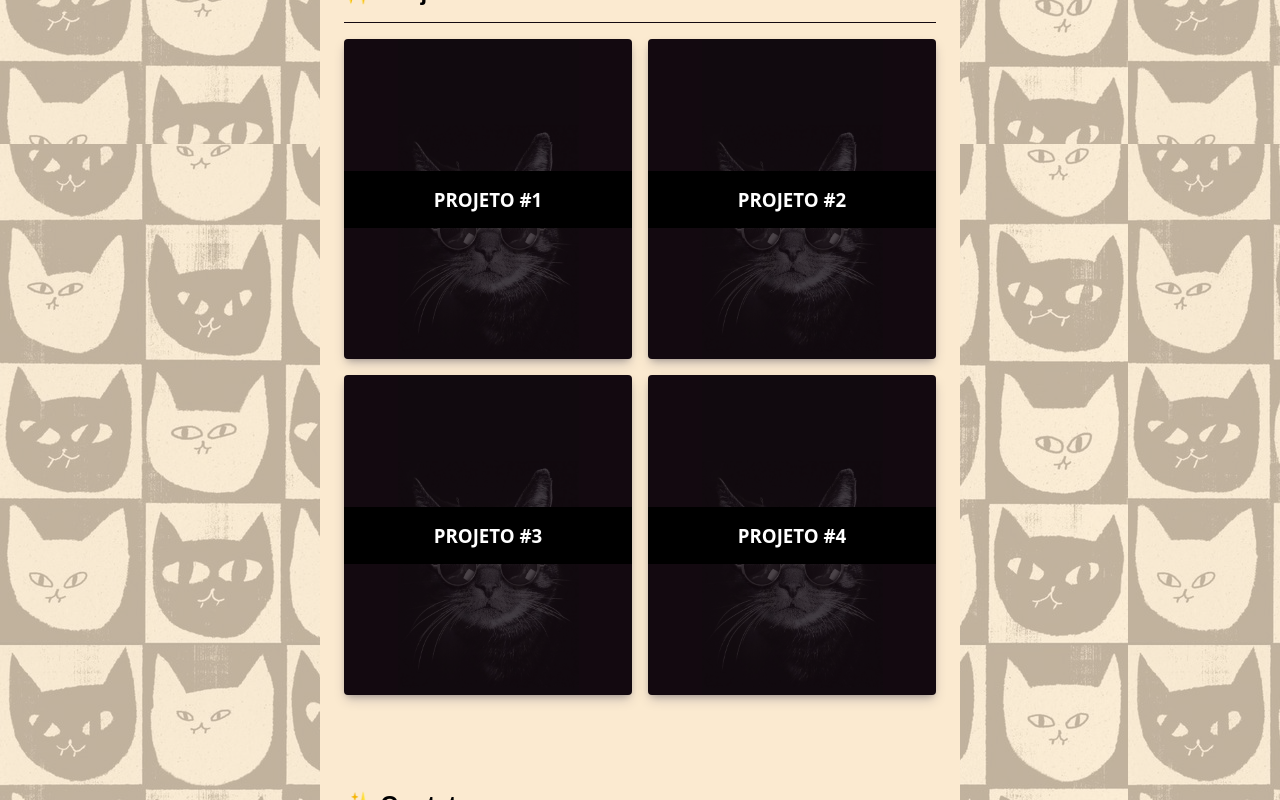
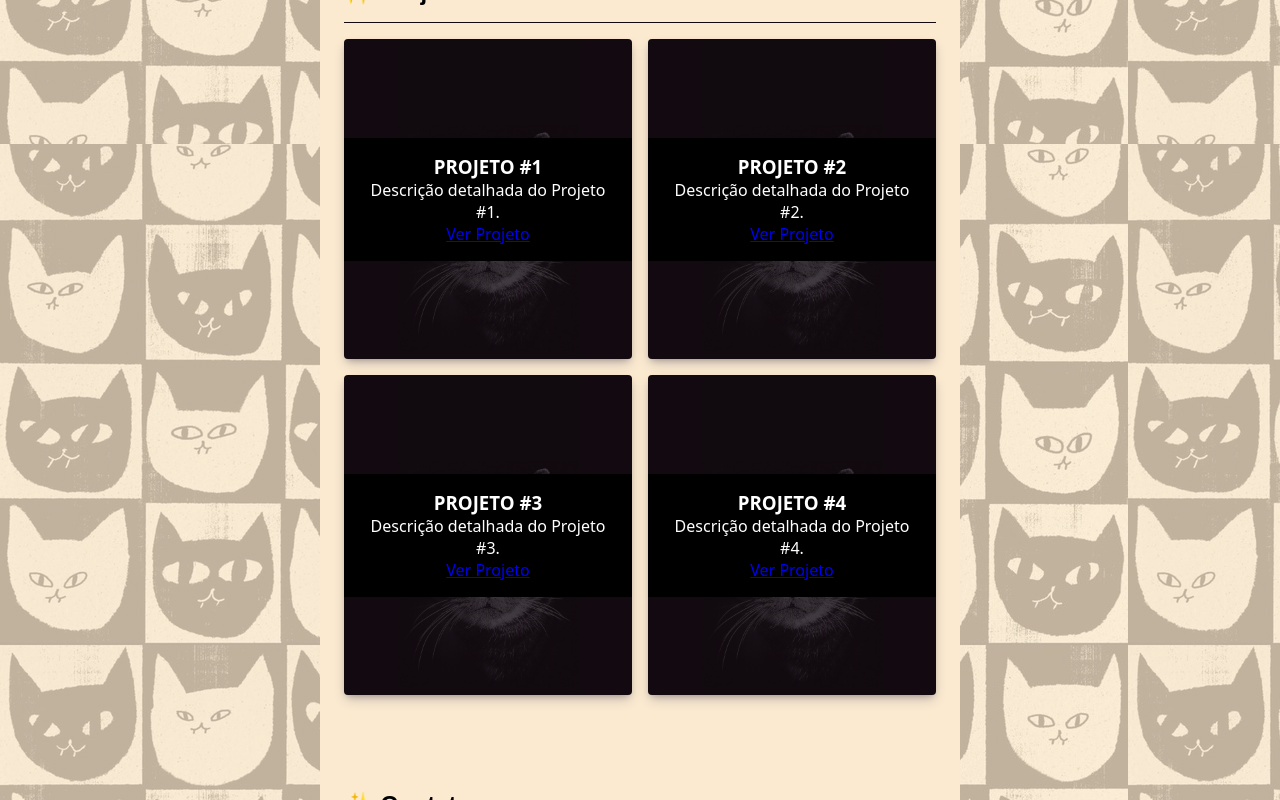
Before and after one commit to SandyPSousa/portfolio-ss, a React (Vite) app in the folder portfolio_ss/: page / in a window 1280 px wide. Shown: the part 1860-2660 px from the top of the page. Built offline with nearby package versions, Linux system fonts and the light colour scheme; a web font is replaced by a local one.

Commit message:
Atualização na função Panel

```diff
--- a/portfolio_ss/src/components/Panel/index.jsx
+++ b/portfolio_ss/src/components/Panel/index.jsx
@@ -1,11 +1,30 @@
+// import styles from "./styles.module.css";
+
+// export default function Panel({ title }) {
+//   return (
+//     <li className={styles.panel}>
+//       <div className={styles.panel_banner}></div>
+//       <div className={styles.panel_content}>
+//         <h3>{title}</h3>
+//       </div>
+//     </li>
+//   );
+// }
+
 import styles from "./styles.module.css";
 
-export default function Panel({ title }) {
+export default function Panel({ title, description, link }) {
   return (
     <li className={styles.panel}>
       <div className={styles.panel_banner}></div>
       <div className={styles.panel_content}>
         <h3>{title}</h3>
+        {description && <p>{description}</p>}
+        {link && (
+          <a href={link} target="_blank" rel="noopener noreferrer">
+            Ver Projeto
+          </a>
+        )}
       </div>
     </li>
   );
--- a/portfolio_ss/src/components/Projetos/constants.js
+++ b/portfolio_ss/src/components/Projetos/constants.js
@@ -1,6 +1,33 @@
+// export const projetos = [
+//   { id: 1, title: "PROJETO #1" },
+//   { id: 2, title: "PROJETO #2" },
+//   { id: 3, title: "PROJETO #3" },
+//   { id: 4, title: "PROJETO #4" },
+// ];
+
 export const projetos = [
-  { id: 1, title: "PROJETO #1" },
-  { id: 2, title: "PROJETO #2" },
-  { id: 3, title: "PROJETO #3" },
-  { id: 4, title: "PROJETO #4" },
+  {
+    id: 1,
+    title: "PROJETO #1",
+    description: "Descrição detalhada do Projeto #1.",
+    link: "https://linkprojeto1.com",
+  },
+  {
+    id: 2,
+    title: "PROJETO #2",
+    description: "Descrição detalhada do Projeto #2.",
+    link: "https://linkprojeto2.com",
+  },
+  {
+    id: 3,
+    title: "PROJETO #3",
+    description: "Descrição detalhada do Projeto #3.",
+    link: "https://linkprojeto3.com",
+  },
+  {
+    id: 4,
+    title: "PROJETO #4",
+    description: "Descrição detalhada do Projeto #4.",
+    link: "https://linkprojeto4.com",
+  },
 ];
--- a/portfolio_ss/src/components/Projetos/index.jsx
+++ b/portfolio_ss/src/components/Projetos/index.jsx
@@ -1,3 +1,19 @@
+// import Panel from "../Panel";
+// import Section from "../Section";
+// import styles from "./styles.module.css";
+// import { projetos } from "./constants";
+
+// export default function Projetos() {
+//   return (
+//     <Section id="projects" title="Projetos">
+//       <ul className={styles.grid_container}>
+//         {projetos.map((projeto) => (
+//           <Panel key={projeto.id} title={projeto.title} />
+//         ))}
+//       </ul>
+//     </Section>
+//   );
+// }
 import Panel from "../Panel";
 import Section from "../Section";
 import styles from "./styles.module.css";
@@ -8,7 +24,12 @@ export default function Projetos() {
     <Section id="projects" title="Projetos">
       <ul className={styles.grid_container}>
         {projetos.map((projeto) => (
-          <Panel key={projeto.id} title={projeto.title} />
+          <Panel
+            key={projeto.id}
+            title={projeto.title}
+            description={projeto.description}
+            link={projeto.link}
+          />
         ))}
       </ul>
     </Section>
```
